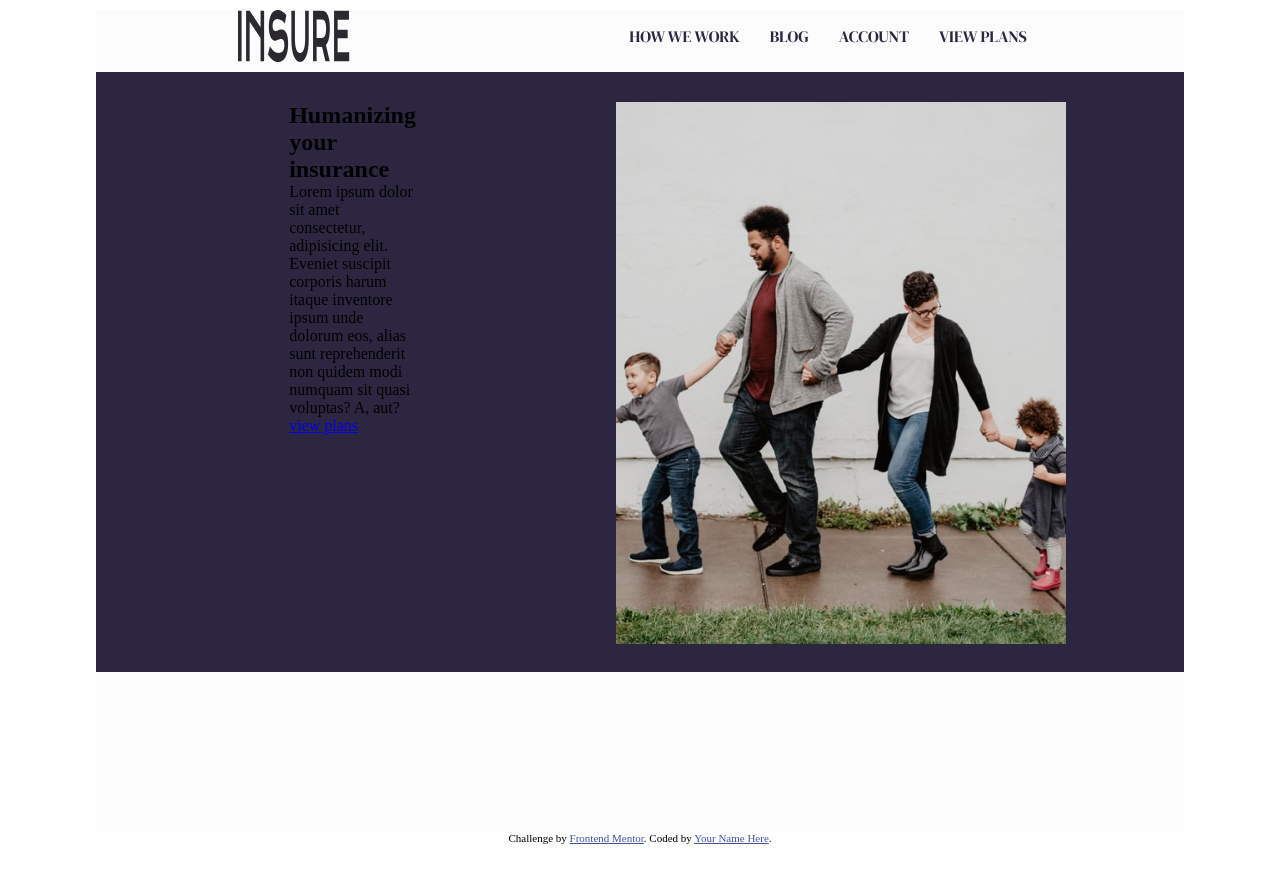
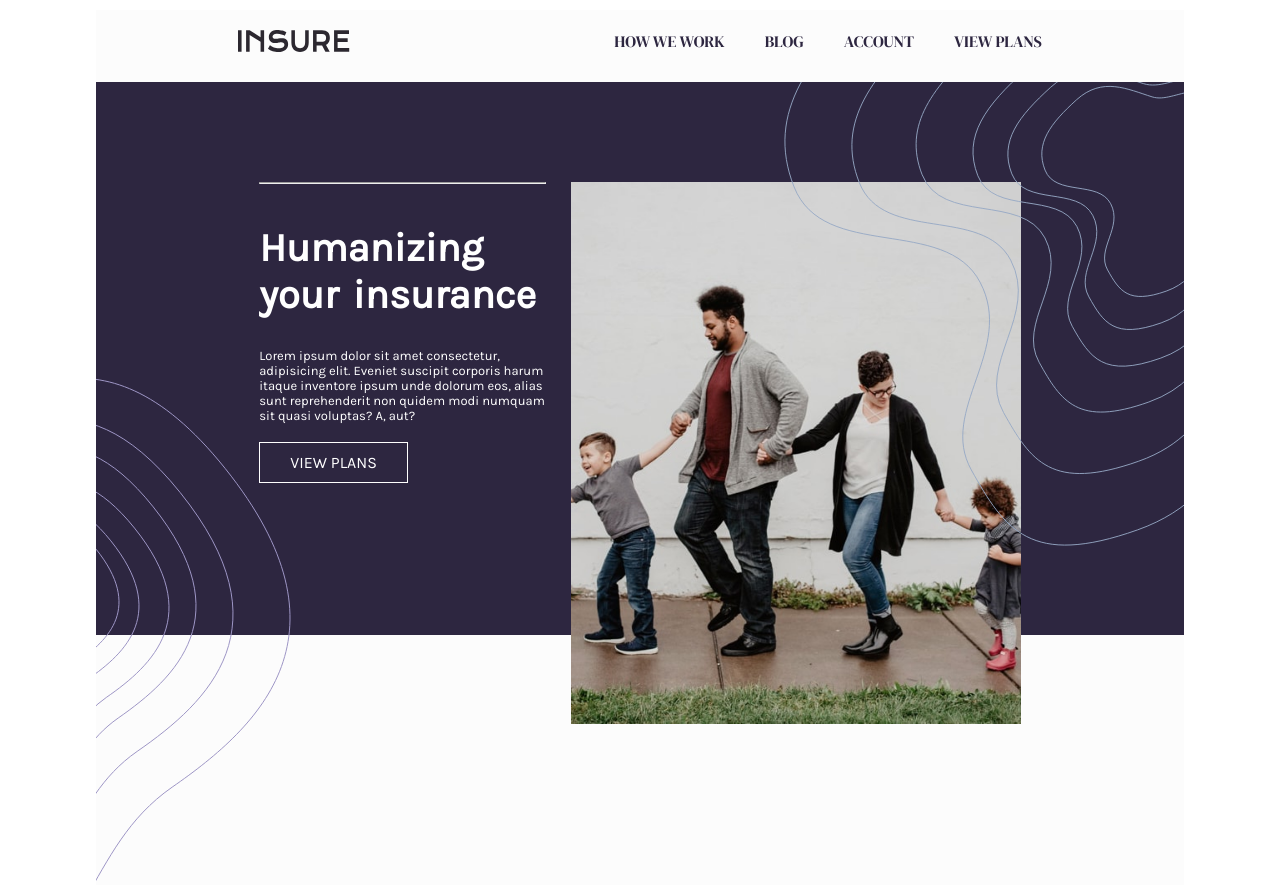
Before and after one commit to silanka007/insurance_landing_page, a website: page public/index.html in a window 1280 px wide. Shown: the top 885 px of the page. Before the commit the page ends 844 px from the top, so only its background shows below. Drawn offline with Linux system fonts and the light colour scheme.

Commit message:
creation of header and heading section

```diff
--- a/public/index.html
+++ b/public/index.html
@@ -20,7 +20,7 @@
 <body>
   <main class="container">
     <header class="header">
-      <img src="./images/logo.svg" alt="logo">
+      <img src="./images/logo.svg" alt="logo" class="logo">
       <nav class="nav">
         <ul class="nav-menu">
           <li class="nav-item">how we work</li>
@@ -34,17 +34,19 @@
       <div class="heading-container">
         <div class="heading-row">
           <div class="heading-title">
-            <h1>Humanizing <span>your insurance</span></h1>
-            <p>
+            <p class="heading-title-line"><hr></p>
+            <h1 class="heading-title-main1">Humanizing <span class="heading-title-main2">your insurance</span></h1>
+            <p class="heading-paragraph">
               Lorem ipsum dolor sit amet consectetur, adipisicing elit. Eveniet suscipit corporis harum itaque inventore ipsum unde dolorum eos, alias sunt reprehenderit non quidem modi numquam sit quasi voluptas? A, aut?
             </p>
-            <a href="#">view plans</a>
+            <a href="#" class="heading-button">view plans</a>
           </div>
           <div class="heading-image">
             <img src="./images/image-intro-desktop.jpg" alt="image intro desktop">
           </div>
         </div>
-        <img src="" alt="">
+        <img class="pattern-intro-left" src="./images/bg-pattern-intro-left-desktop.svg" alt="pattern intro left">
+        <img class="pattern-intro-right" src="./images/bg-pattern-intro-right-desktop.svg" alt="pattern intro right">
       </div>
     </section>
     <section></section>
--- a/public/sass/layouts/header.scss
+++ b/public/sass/layouts/header.scss
@@ -9,8 +9,8 @@
     color: $primary-dark-violet;
 
     .logo{
-        width: auto;
-        text-transform: uppercase;
+        padding: 2rem;
+
     }
 
     .nav{
@@ -18,7 +18,7 @@
         .nav-menu{
             display: flex;
             justify-content: center;
-            align-items: center;
+
 
             &:last-child{
                 padding-right: 0px;
@@ -28,7 +28,7 @@
                 text-transform: uppercase;
                 display: inline-block;
                 text-decoration: none;
-                padding: 1.5rem;
+                padding: 2rem;
 
                 &:hover{
                     background-color: $primary-dark-violet;
--- a/public/sass/layouts/heading-section.scss
+++ b/public/sass/layouts/heading-section.scss
@@ -1,29 +1,70 @@
 .heading-section{
-    height: 95vh;
-
+    height: 110vh;
+    overflow: hidden;
+    border-bottom: 2px solid red;
 
     .heading-container{
-        height: 75vh;
+        height: 63%;
         background-color: $primary-dark-violet;
-
+        position: relative;
 
         .heading-row{
             width: 70%;
-            padding: 3rem;
+            padding: 0;
+            padding-top: 10rem;
             display: flex;
             justify-content: space-around;
             margin: 0 auto;
 
+            .heading-title{
+                color: white;
+
+                .heading-title-line{
+                    width: .5rem;
+                }
+
+                .heading-title-main1{
+                    font-size: 4rem;
+                    font-weight: 700;
+                    margin-top: 4rem;
+
+                    .heading-title-main2{
+                        display: block;
+                        word-spacing: .5rem;
+                    }
+                }
+
+                .heading-paragraph{
+                    margin: 3rem 0;
+                    font-size: 1.3rem;
+                }
+                .heading-button{
+                    text-transform: uppercase;
+                    color: white;
+                    text-decoration:none;
+                    border: 1px solid white;
+                    padding: 1rem 3rem;
+                }
+            }
 
             .heading-image{
-                margin-left: 20rem;
+                margin-left: 2.5rem;
 
                 img{
                    width:45rem;
                 }
 
+            }
+        }
 
-            }
+        .pattern-intro-left{
+            transform: translateY(-35rem);
+        }
+        .pattern-intro-right{
+            position: absolute;
+            top: -8rem;
+            right: 0;
+            width: 40rem;
         }
 
     }
--- a/public/sass/pages/homepage.scss
+++ b/public/sass/pages/homepage.scss
@@ -12,6 +12,7 @@ html{
 body{
     box-sizing: border-box;
     font-size: 1.6rem;
+    font-family: Karla;
 
 }
 .container{
```
Also changed, not shown: public/index.css.
